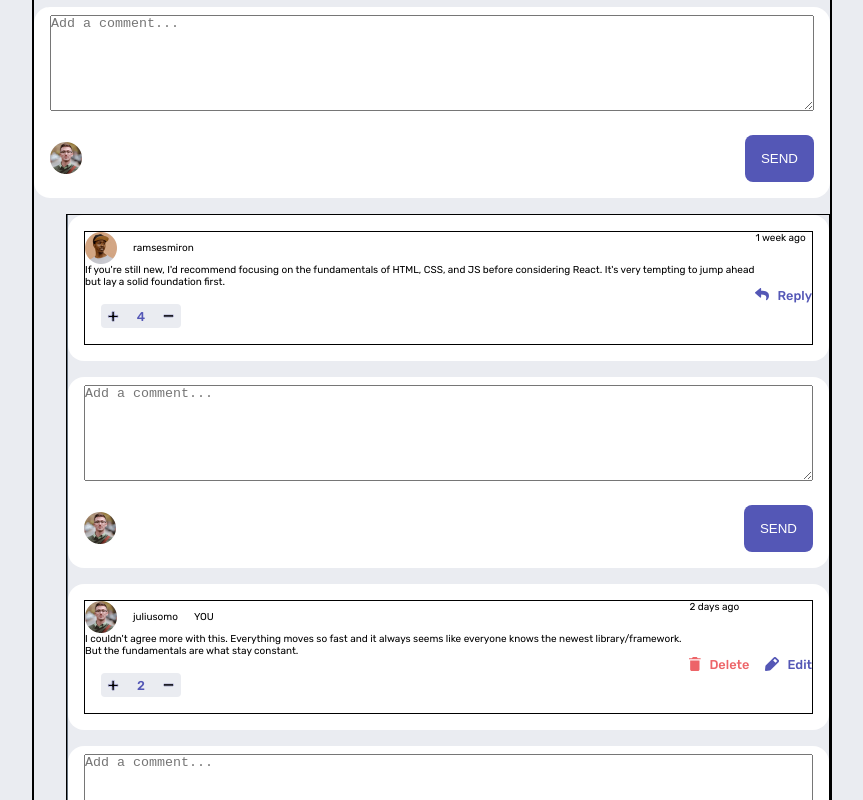
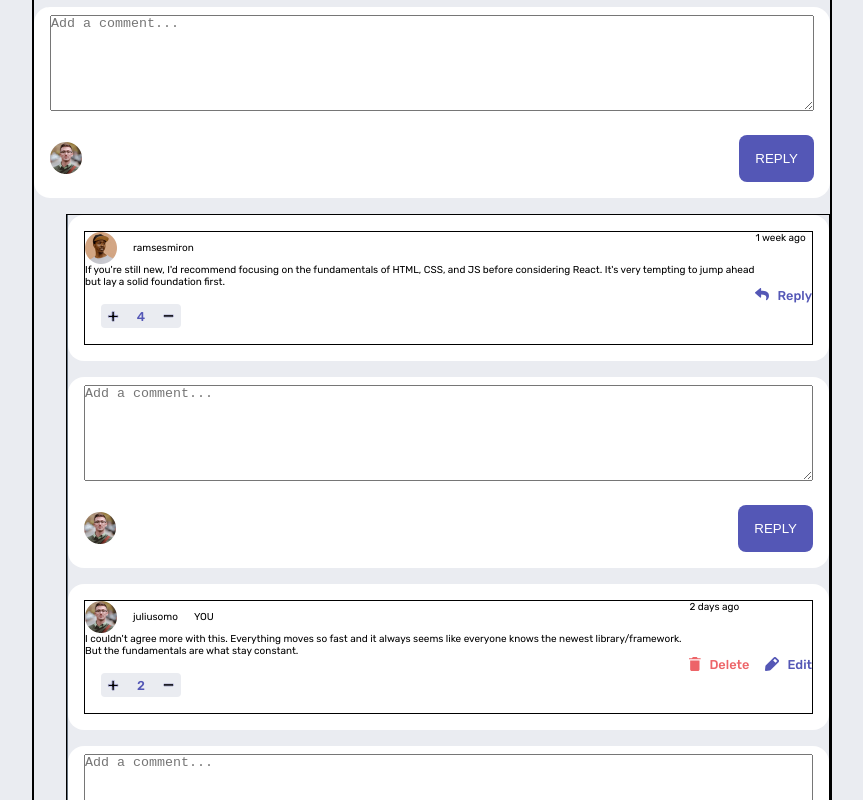
Before and after one commit to riwepo/fem-interactive-comments-section, a React (Create React App) app: page / in a window 1280 px wide. Shown: the part 560-1360 px from the top of the page, without its empty margins (208-1071 px from the left). Built offline with nearby package versions, Linux system fonts and the light colour scheme.

Commit message:
implement reply to id

```diff
--- a/src/App.js
+++ b/src/App.js
@@ -15,7 +15,7 @@ function App() {
     <main className={classes.main}>
       <CurrentUserProvider>
         <CommentThreadList commentThreads={dummyCommentThreads} />
-        <NewCommentEditor />
+        <NewCommentEditor replyToId={null} />
       </CurrentUserProvider>
     </main>
   );
--- a/src/components/CommentThread.js
+++ b/src/components/CommentThread.js
@@ -8,7 +8,7 @@ function CommentThread({ commentThread }) {
   return (
     <li>
       <Comment comment={commentThread} />
-      <NewCommentEditor />
+      <NewCommentEditor replyToId={commentThread.id} />
       {commentThread.replies && <Replies comments={commentThread.replies} />}
     </li>
   );
--- a/src/components/NewCommentEditor.js
+++ b/src/components/NewCommentEditor.js
@@ -8,14 +8,15 @@ import { CurrentUserContext } from "../context/current-user-context";
 
 import classes from "./NewCommentEditor.module.css";
 
-function NewCommentEditor() {
+function NewCommentEditor({ replyToId }) {
   const currentUser = useContext(CurrentUserContext);
+  const buttonText = replyToId ? "REPLY" : "SEND";
   return (
     <Card className={classes.card}>
       <div className={classes.container}>
         <textarea className={classes.textarea} placeholder="Add a comment..." />
         <Avatar className={classes.avatar} username={currentUser.username} />
-        <Button className={classes.button}>SEND</Button>
+        <Button className={classes.button}>{buttonText}</Button>
       </div>
     </Card>
   );
--- a/src/components/Replies.js
+++ b/src/components/Replies.js
@@ -14,7 +14,7 @@ function Replies({ comments }) {
           return (
             <>
               <Comment key={comment.id} comment={comment} />
-              <NewCommentEditor />
+              <NewCommentEditor replyToId={comment.id} />
             </>
           );
         })}
```
